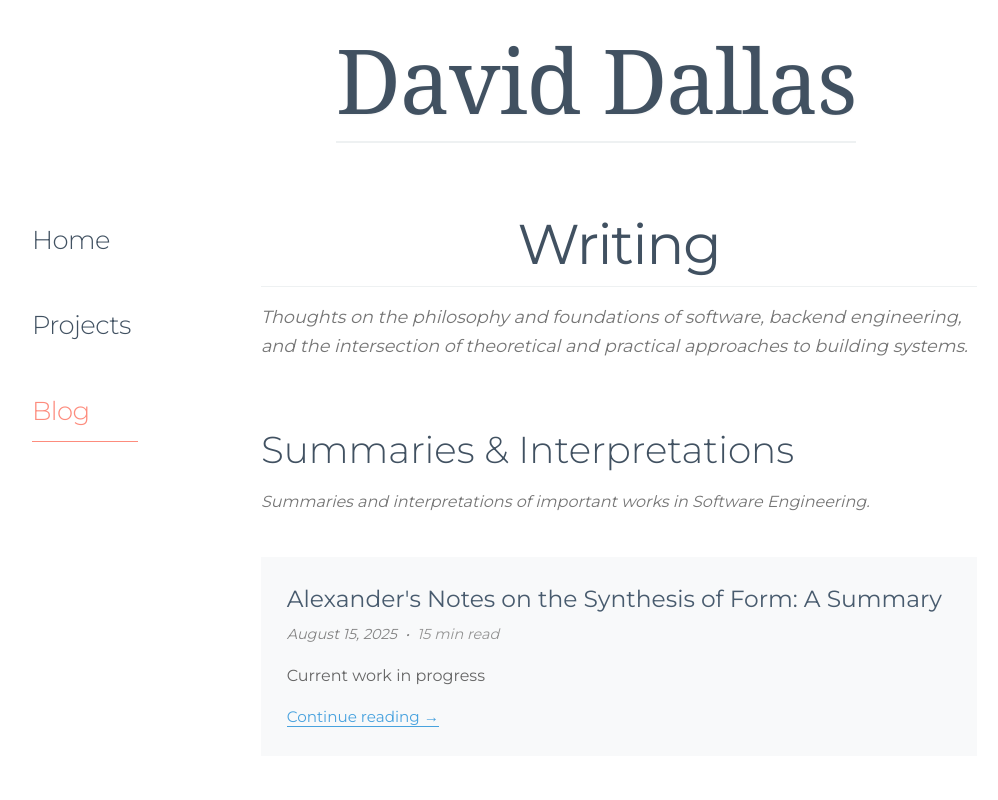
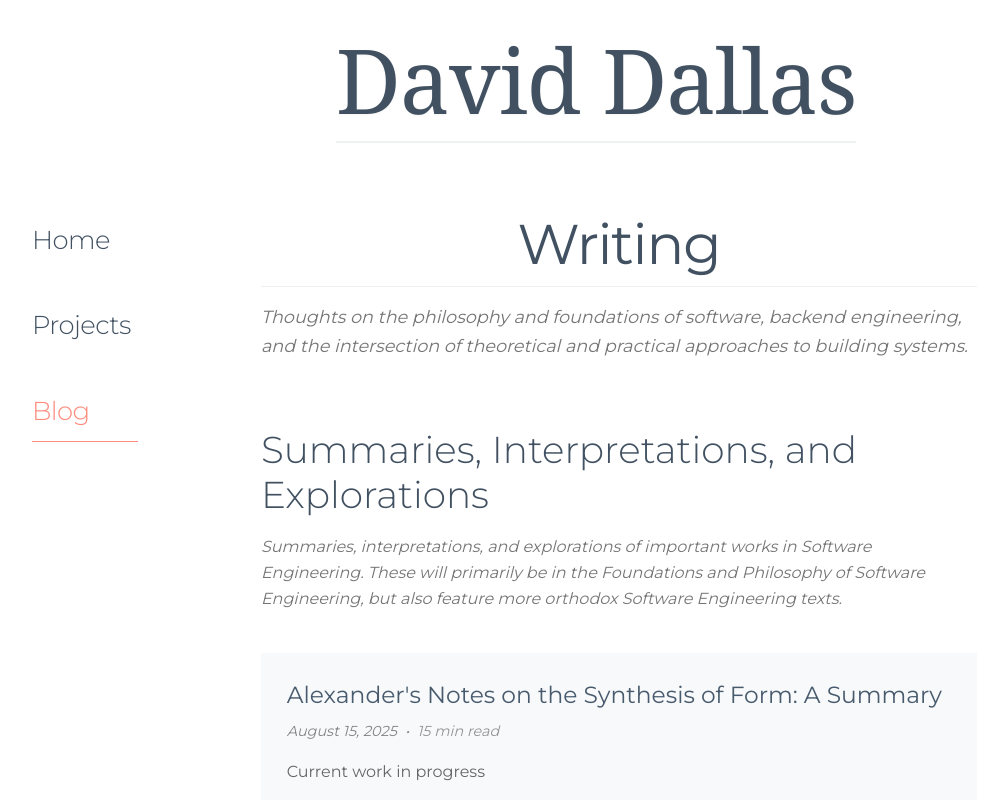
Before and after one commit to DavidJDallas/site, a React (Create React App) app: page /blog in a window 1280 px wide. Shown: the whole page, without its empty margins (32-1030 px from the left). Built offline with nearby package versions, Linux system fonts and the light colour scheme.

Commit message:
update to Blog about section

```diff
--- a/src/Blog/Blog.jsx
+++ b/src/Blog/Blog.jsx
@@ -61,9 +61,9 @@ const Blog = () => {
 
                 {summaryPosts.length > 0 && (
                       <section className="blog-section">
-                      <h3 className="section-title">Summaries & Interpretations</h3>
+                      <h3 className="section-title">Summaries, Interpretations, and Explorations</h3>
                       <p className="section-description">
-                          Summaries and interpretations of important works in Software Engineering.
+                          Summaries, interpretations, and explorations of important works in Software Engineering. These will primarily be in the Foundations and Philosophy of Software Engineering, but also feature more orthodox Software Engineering texts.
                       </p>
                       <div className="posts-list">
                           {summaryPosts.map(post => (
--- a/src/content/posts/alexanderpost.js
+++ b/src/content/posts/alexanderpost.js
@@ -1,5 +1,3 @@
-// src/content/posts/alexanderPost.js
-
 export const alexanderPost = {
     id: 'alexander-notes-synthesis-form',
     title: "Alexander's Notes on the Synthesis of Form: A Summary",
```
